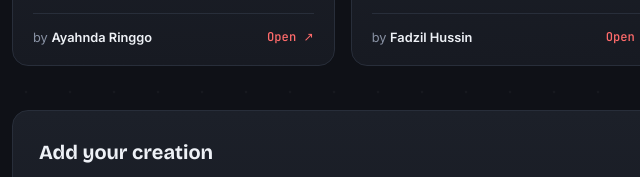
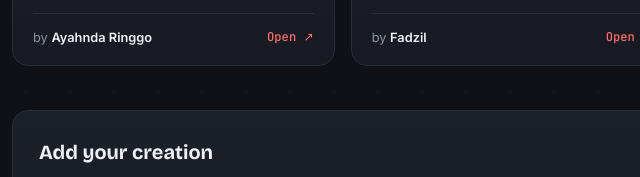
Before and after one commit to fadzilhussin/JBO, a plain HTML site: page index.html in a window 1280 px wide. Shown: the part 810-987 px from the top of the page, 128-768 px from the left. Drawn offline with nearby package versions, Linux system fonts and the light colour scheme.

Commit message:
Update index.html

```diff
--- a/index.html
+++ b/index.html
@@ -217,7 +217,7 @@ const WORKS = [
   },
   {
   title: "TETRIS",
-  author: "Fadzil Hussin",
+  author: "Fadzil",
   desc:  "Tetris",
   tag:   "Game",
   url:   "tetris.html",
```
